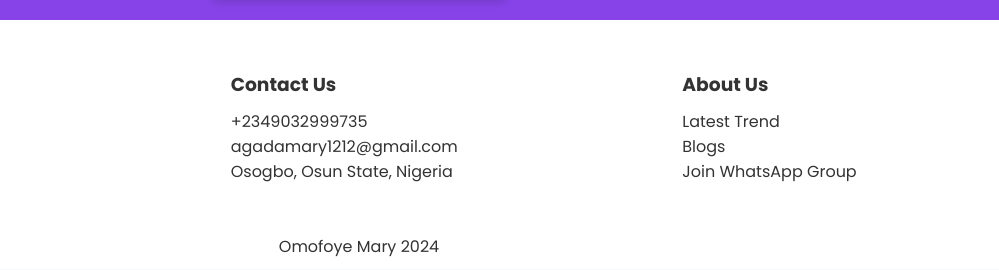
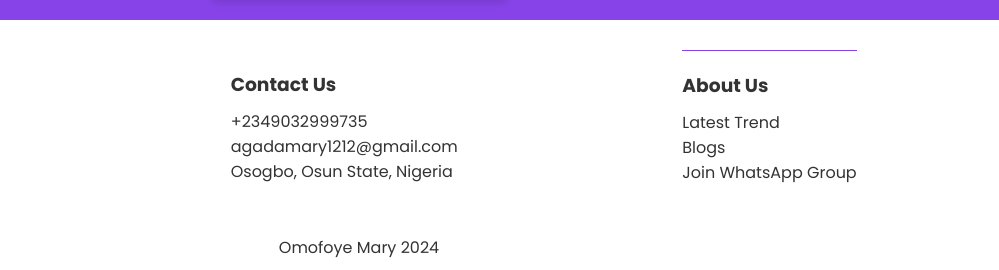
Before and after one commit to MaryTee1212/wristwatch-website, a plain HTML site: page wristwatch-website/index.html in a window 1280 px wide. Shown: the part 3034-3304 px from the top of the page, 281-1280 px from the left. Drawn offline with Linux system fonts and the light colour scheme.

Commit message:
Update styles.css

```diff
--- a/wristwatch-website/assets/CSS/styles.css
+++ b/wristwatch-website/assets/CSS/styles.css
@@ -208,6 +208,7 @@ footer {
 .links {
   display: flex;
   flex-direction: column;
+  border-top: 1px solid #8743e8;
 }
 
 .link {
```
